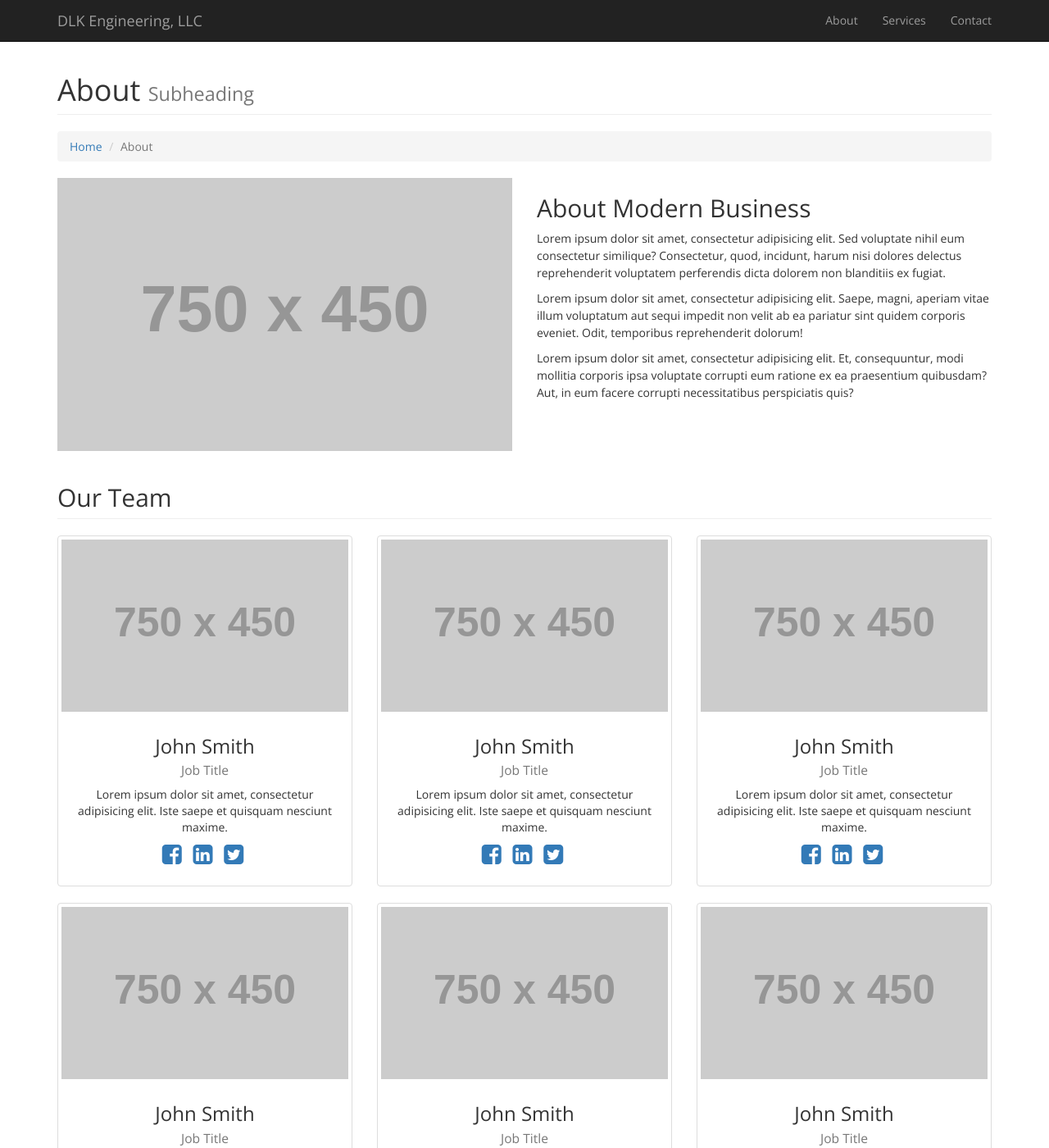
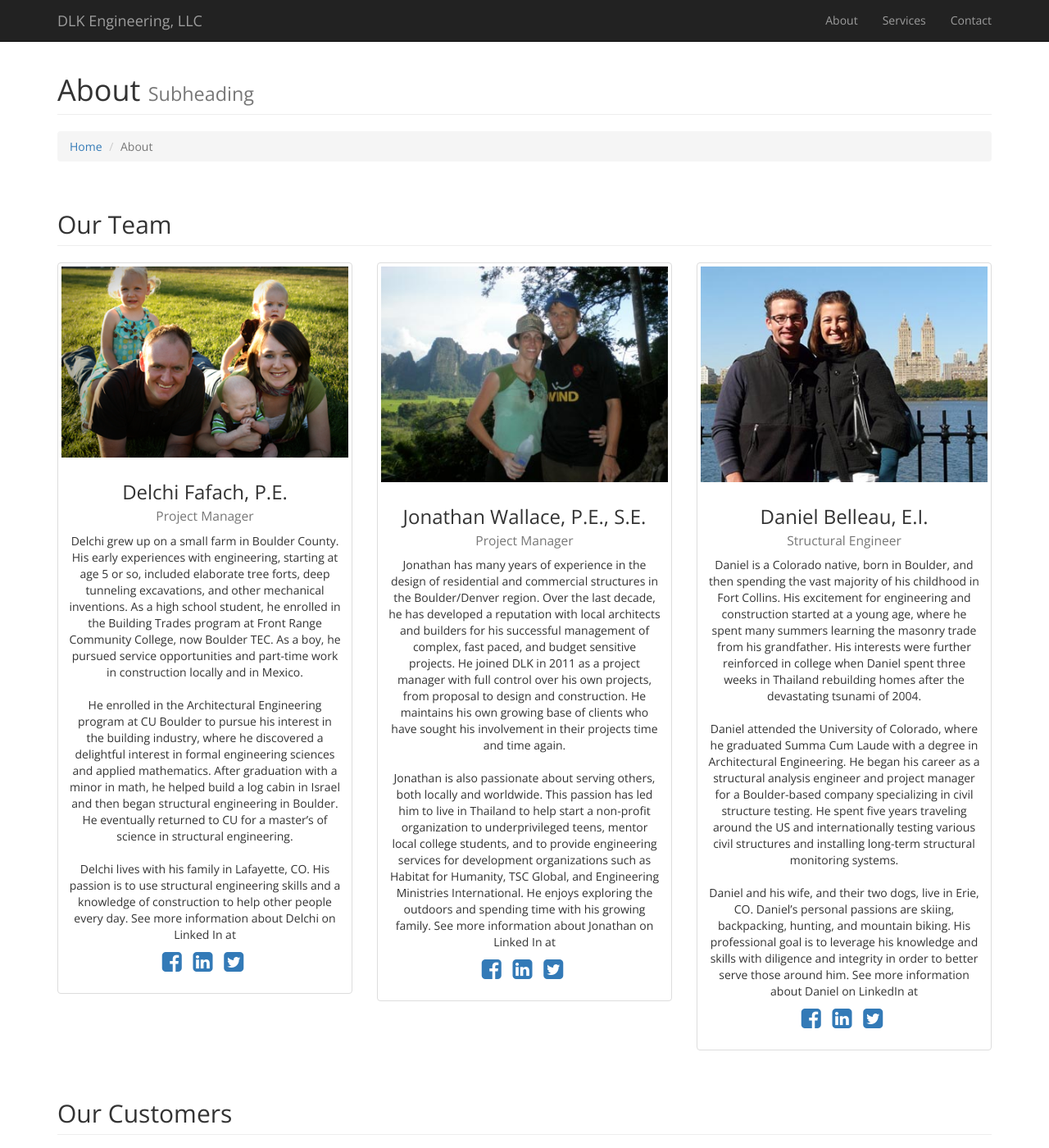
Before and after one commit to bradleystachurski/DLK_Engineering, a Jekyll site: the page built from about.html, in a window 1280 px wide and 1400 px high. Shown: the whole window at 82% size. Built offline with Jekyll 4.4.1, drawn with Linux system fonts in a browser that asks for light colours; some of the changed text lies outside the part shown.

Commit message:
Updated About page with pictures and descriptions of team

```diff
--- a/about.html
+++ b/about.html
@@ -21,20 +21,6 @@ title: About
     </div>
     <!-- /.row -->
 
-    <!-- Intro Content -->
-    <div class="row">
-        <div class="col-md-6">
-            <img class="img-responsive" src="http://placehold.it/750x450" alt="">
-        </div>
-        <div class="col-md-6">
-            <h2>About Modern Business</h2>
-            <p>Lorem ipsum dolor sit amet, consectetur adipisicing elit. Sed voluptate nihil eum consectetur similique? Consectetur, quod, incidunt, harum nisi dolores delectus reprehenderit voluptatem perferendis dicta dolorem non blanditiis ex fugiat.</p>
-            <p>Lorem ipsum dolor sit amet, consectetur adipisicing elit. Saepe, magni, aperiam vitae illum voluptatum aut sequi impedit non velit ab ea pariatur sint quidem corporis eveniet. Odit, temporibus reprehenderit dolorum!</p>
-            <p>Lorem ipsum dolor sit amet, consectetur adipisicing elit. Et, consequuntur, modi mollitia corporis ipsa voluptate corrupti eum ratione ex ea praesentium quibusdam? Aut, in eum facere corrupti necessitatibus perspiciatis quis?</p>
-        </div>
-    </div>
-    <!-- /.row -->
-
     <!-- Team Members -->
     <div class="row">
         <div class="col-lg-12">
@@ -42,16 +28,24 @@ title: About
         </div>
         <div class="col-md-4 text-center">
             <div class="thumbnail">
-                <img class="img-responsive" src="http://placehold.it/750x450" alt="">
+                <img class="img-responsive" src="images/Delchi-Fafach.png" alt="">
                 <div class="caption">
-                    <h3>John Smith<br>
-                        <small>Job Title</small>
+                    <h3>Delchi Fafach, P.E.<br>
+                        <small>Project Manager</small>
                     </h3>
-                    <p>Lorem ipsum dolor sit amet, consectetur adipisicing elit. Iste saepe et quisquam nesciunt maxime.</p>
+                    <p>
+                        Delchi grew up on a small farm in Boulder County. His early experiences with engineering, starting at age 5 or so, included elaborate tree forts, deep tunneling excavations, and other mechanical inventions. As a high school student, he enrolled in the Building Trades program at Front Range Community College, now Boulder TEC. As a boy, he pursued service opportunities and part-time work in construction locally and in Mexico.
+                        <br>
+                        <br>
+                        He enrolled in the Architectural Engineering program at CU Boulder to pursue his interest in the building industry, where he discovered a delightful interest in formal engineering sciences and applied mathematics. After graduation with a minor in math, he helped build a log cabin in Israel and then began structural engineering in Boulder. He eventually returned to CU for a master’s of science in structural engineering.
+                        <br>
+                        <br>
+                        Delchi lives with his family in Lafayette, CO. His passion is to use structural engineering skills and a knowledge of construction to help other people every day. See more information about Delchi on Linked In at
+                    </p>
                     <ul class="list-inline">
                         <li><a href="#"><i class="fa fa-2x fa-facebook-square"></i></a>
                         </li>
-                        <li><a href="#"><i class="fa fa-2x fa-linkedin-square"></i></a>
+                        <li><a href="http://www.linkedin.com/in/delchifafach"><i class="fa fa-2x fa-linkedin-square"></i></a>
                         </li>
                         <li><a href="#"><i class="fa fa-2x fa-twitter-square"></i></a>
                         </li>
@@ -61,16 +55,21 @@ title: About
         </div>
         <div class="col-md-4 text-center">
             <div class="thumbnail">
-                <img class="img-responsive" src="http://placehold.it/750x450" alt="">
+                <img class="img-responsive" src="images/Jonathan-Wallace.jpg" alt="">
                 <div class="caption">
-                    <h3>John Smith<br>
-                        <small>Job Title</small>
+                    <h3>Jonathan Wallace, P.E., S.E.<br>
+                        <small>Project Manager</small>
                     </h3>
-                    <p>Lorem ipsum dolor sit amet, consectetur adipisicing elit. Iste saepe et quisquam nesciunt maxime.</p>
+                    <p>
+                        Jonathan has many years of experience in the design of residential and commercial structures in the Boulder/Denver region. Over the last decade, he has developed a reputation with local architects and builders for his successful management of complex, fast paced, and budget sensitive projects. He joined DLK in 2011 as a project manager with full control over his own projects, from proposal to design and construction. He maintains his own growing base of clients who have sought his involvement in their projects time and time again.
+                        <br>
+                        <br>
+                        Jonathan is also passionate about serving others, both locally and worldwide.  This passion has led him to live in Thailand to help start a non-profit organization to underprivileged teens, mentor local college students, and to provide engineering services for development organizations such as Habitat for Humanity, TSC Global, and Engineering Ministries International.  He enjoys exploring the outdoors and spending time with his growing family.  See more information about Jonathan on Linked In at
+                    </p>
                     <ul class="list-inline">
                         <li><a href="#"><i class="fa fa-2x fa-facebook-square"></i></a>
                         </li>
-                        <li><a href="#"><i class="fa fa-2x fa-linkedin-square"></i></a>
+                        <li><a href="http://www.linkedin.com/pub/jonathan-wallace-pe-se/28/924/a74"><i class="fa fa-2x fa-linkedin-square"></i></a>
                         </li>
                         <li><a href="#"><i class="fa fa-2x fa-twitter-square"></i></a>
                         </li>
@@ -80,73 +79,24 @@ title: About
         </div>
         <div class="col-md-4 text-center">
             <div class="thumbnail">
-                <img class="img-responsive" src="http://placehold.it/750x450" alt="">
+                <img class="img-responsive" src="images/Daniel-Belleau.jpg" alt="">
                 <div class="caption">
-                    <h3>John Smith<br>
-                        <small>Job Title</small>
+                    <h3>Daniel Belleau, E.I.<br>
+                        <small>Structural Engineer</small>
                     </h3>
-                    <p>Lorem ipsum dolor sit amet, consectetur adipisicing elit. Iste saepe et quisquam nesciunt maxime.</p>
+                    <p>
+                        Daniel is a Colorado native, born in Boulder, and then spending the vast majority of his childhood in Fort Collins. His excitement for engineering and construction started at a young age, where he spent many summers learning the masonry trade from his grandfather. His interests were further reinforced in college when Daniel spent three weeks in Thailand rebuilding homes after the devastating tsunami of 2004.
+                        <br>
+                        <br>
+                        Daniel attended the University of Colorado, where he graduated Summa Cum Laude with a degree in Architectural Engineering. He began his career as a structural analysis engineer and project manager for a Boulder-based company specializing in civil structure testing. He spent five years traveling around the US and internationally testing various civil structures and installing long-term structural monitoring systems.
+                        <br>
+                        <br>
+                        Daniel and his wife, and their two dogs, live in Erie, CO. Daniel’s personal passions are skiing, backpacking, hunting, and mountain biking. His professional goal is to leverage his knowledge and skills with diligence and integrity in order to better serve those around him. See more information about Daniel on LinkedIn at
+                    </p>
                     <ul class="list-inline">
                         <li><a href="#"><i class="fa fa-2x fa-facebook-square"></i></a>
                         </li>
-                        <li><a href="#"><i class="fa fa-2x fa-linkedin-square"></i></a>
-                        </li>
-                        <li><a href="#"><i class="fa fa-2x fa-twitter-square"></i></a>
-                        </li>
-                    </ul>
-                </div>
-            </div>
-        </div>
-        <div class="col-md-4 text-center">
-            <div class="thumbnail">
-                <img class="img-responsive" src="http://placehold.it/750x450" alt="">
-                <div class="caption">
-                    <h3>John Smith<br>
-                        <small>Job Title</small>
-                    </h3>
-                    <p>Lorem ipsum dolor sit amet, consectetur adipisicing elit. Iste saepe et quisquam nesciunt maxime.</p>
-                    <ul class="list-inline">
-                        <li><a href="#"><i class="fa fa-2x fa-facebook-square"></i></a>
-                        </li>
-                        <li><a href="#"><i class="fa fa-2x fa-linkedin-square"></i></a>
-                        </li>
-                        <li><a href="#"><i class="fa fa-2x fa-twitter-square"></i></a>
-                        </li>
-                    </ul>
-                </div>
-            </div>
-        </div>
-        <div class="col-md-4 text-center">
-            <div class="thumbnail">
-                <img class="img-responsive" src="http://placehold.it/750x450" alt="">
-                <div class="caption">
-                    <h3>John Smith<br>
-                        <small>Job Title</small>
-                    </h3>
-                    <p>Lorem ipsum dolor sit amet, consectetur adipisicing elit. Iste saepe et quisquam nesciunt maxime.</p>
-                    <ul class="list-inline">
-                        <li><a href="#"><i class="fa fa-2x fa-facebook-square"></i></a>
-                        </li>
-                        <li><a href="#"><i class="fa fa-2x fa-linkedin-square"></i></a>
-                        </li>
-                        <li><a href="#"><i class="fa fa-2x fa-twitter-square"></i></a>
-                        </li>
-                    </ul>
-                </div>
-            </div>
-        </div>
-        <div class="col-md-4 text-center">
-            <div class="thumbnail">
-                <img class="img-responsive" src="http://placehold.it/750x450" alt="">
-                <div class="caption">
-                    <h3>John Smith<br>
-                        <small>Job Title</small>
-                    </h3>
-                    <p>Lorem ipsum dolor sit amet, consectetur adipisicing elit. Iste saepe et quisquam nesciunt maxime.</p>
-                    <ul class="list-inline">
-                        <li><a href="#"><i class="fa fa-2x fa-facebook-square"></i></a>
-                        </li>
-                        <li><a href="#"><i class="fa fa-2x fa-linkedin-square"></i></a>
+                        <li><a href="http://www.linkedin.com/pub/daniel-belleau/8/a4b/809"><i class="fa fa-2x fa-linkedin-square"></i></a>
                         </li>
                         <li><a href="#"><i class="fa fa-2x fa-twitter-square"></i></a>
                         </li>
@@ -183,4 +133,7 @@ title: About
     </div>
     <!-- /.row -->
 
+    {% include footer.html %}
+
+</div>
 <!-- /.container -->
```
Also changed, not shown: README.md, images/Daniel-Belleau.jpg (added), images/Delchi-Fafach.png (added), images/Jonathan-Wallace.jpg (added).
